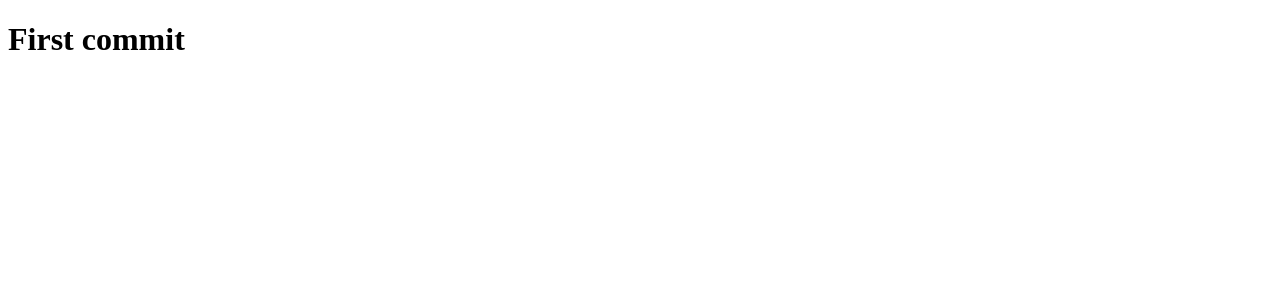
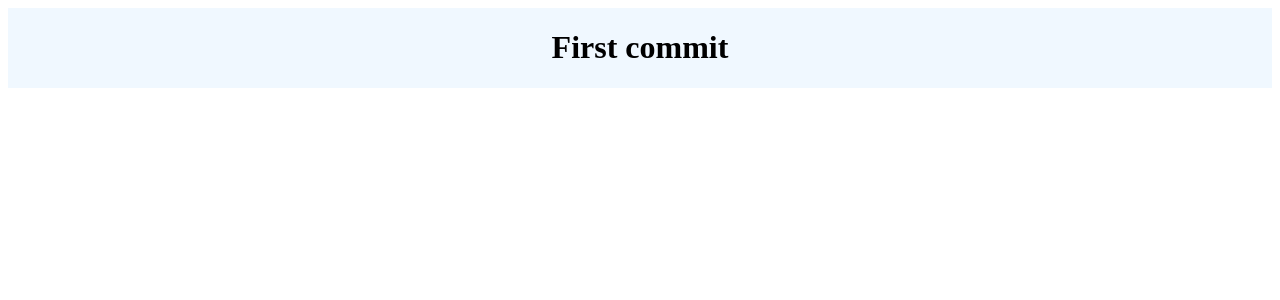
Before and after one commit to spiedra/en-dictionary, a React (Create React App) app: page / in a window 1280 px wide. Shown: the top 300 px of the page. Built offline with nearby package versions, Linux system fonts and the light colour scheme.

Commit message:
feat: add styles files

```diff
--- a/src/App.js
+++ b/src/App.js
@@ -1,9 +1,20 @@
 import React from 'react'
+import styled from 'styled-components'
+
+const TestComponent = styled.div`
+  display: flex;
+  flex-direction: column;
+  align-items: center;
+  justify-content: center;
+  background-color: aliceblue;
+`
 
 function App () {
   return (
     <>
-      <h1>First commit</h1>
+      <TestComponent>
+        <h1>First commit</h1>
+      </TestComponent>
     </>
   )
 }
```
Also changed, not shown: src/styles/GlobalStyle.js (added), src/styles/mixins.js (added), src/styles/theme.js (added), src/styles/variables.js (added).
